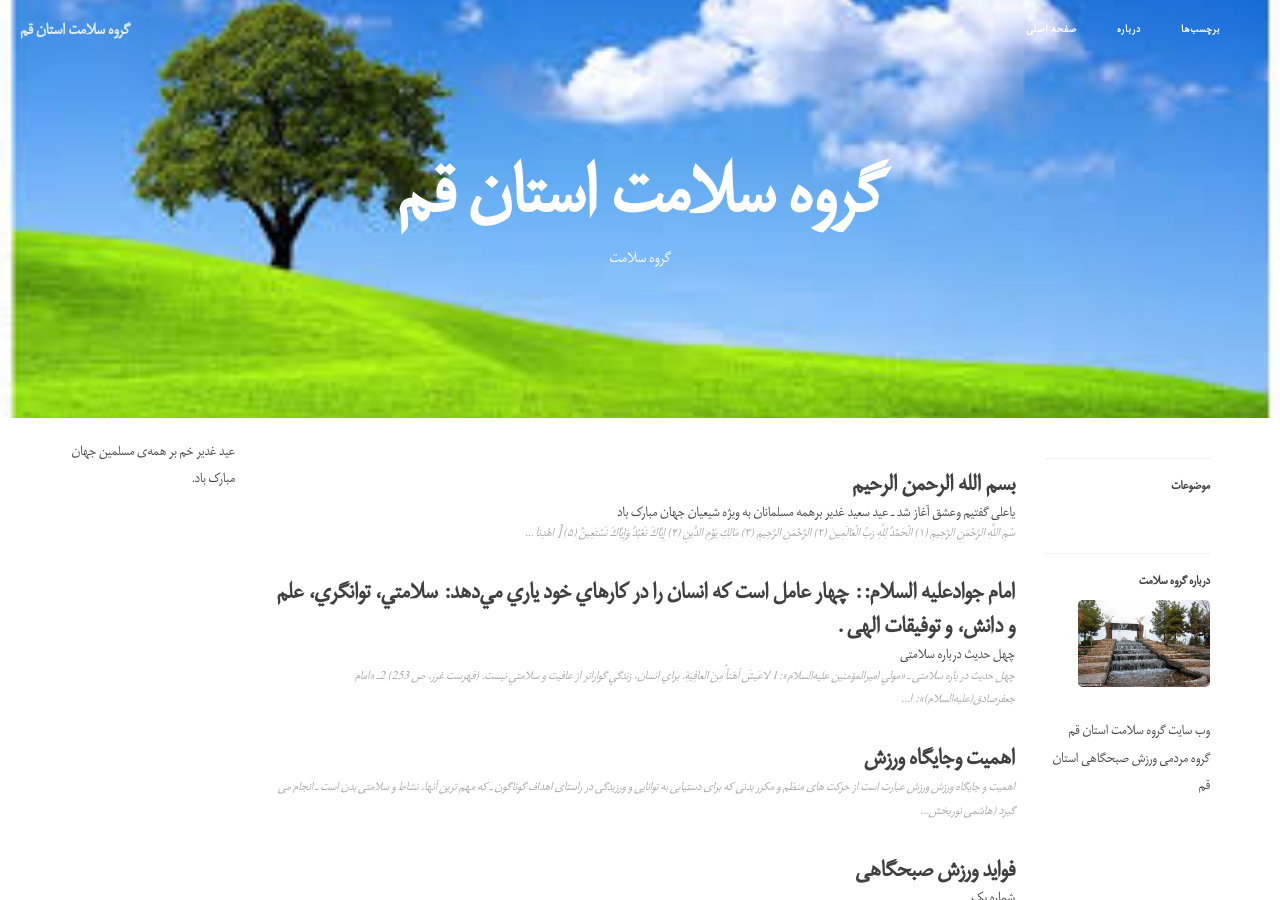
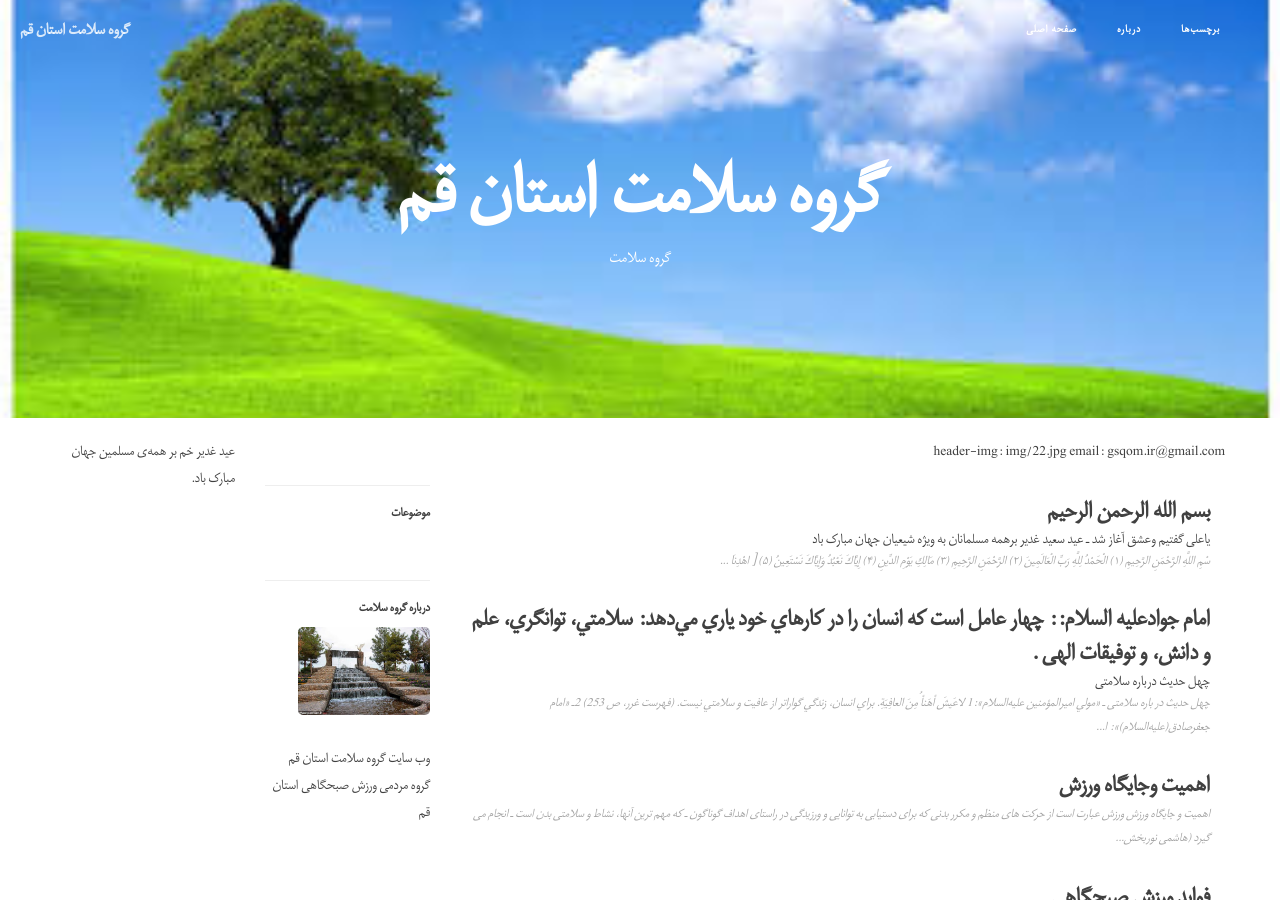
Before and after one commit to grouh-salamat/grouh-salamat.github.io, a Jekyll site: the page built from index.html, in a window 1280 px wide and 900 px high. Built offline with Jekyll 4.4.1, drawn with Linux system fonts in a browser that asks for light colours; the list of posts is cut into pages by our own code.

Commit message:
Update page.html

```diff
--- a/_layouts/page.html
+++ b/_layouts/page.html
@@ -73,6 +73,8 @@
             ">
 عید غدیر خم بر همه‌ی مسلمین جهان مبارک باد.
 </div>
+header-img: img/22.jpg
+email: gsqom.ir@gmail.com
     		<div class="
                 col-lg-8 col-lg-offset-0
                 col-md-8 col-md-offset-0
```
